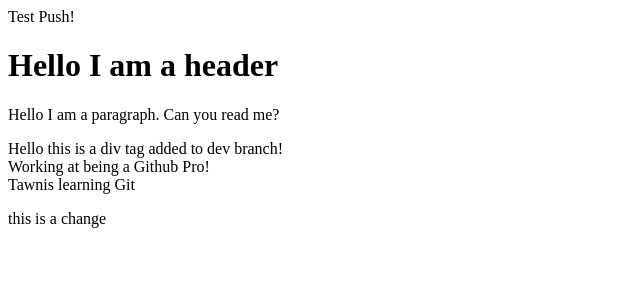
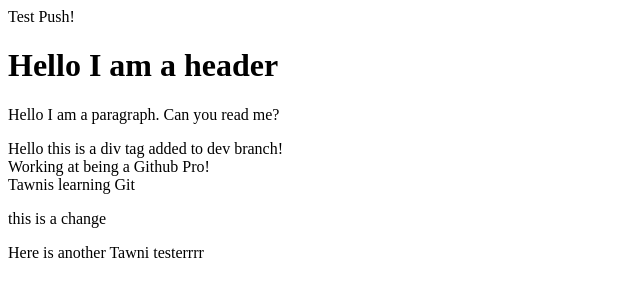
Before and after one commit to bethel-school-of-technology/team-dream-team-backend, a plain HTML site: page index.html in a window 1280 px wide. Shown: the whole page, without its empty margins (0-640 px from the left). Drawn offline with Linux system fonts and the light colour scheme.

Commit message:
anotha one

```diff
--- a/index.html
+++ b/index.html
@@ -8,3 +8,5 @@
 
 <div>Tawnis learning Git</div>
 <p>this is a change</p>
+
+<p>Here is another Tawni testerrrr</p>
```
